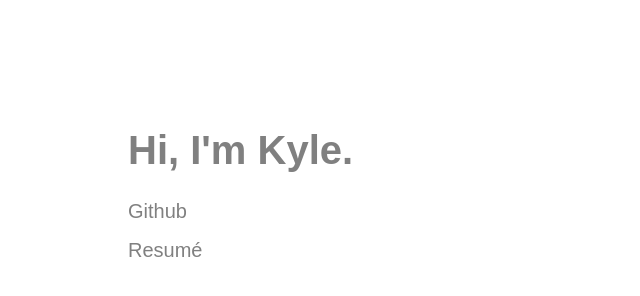
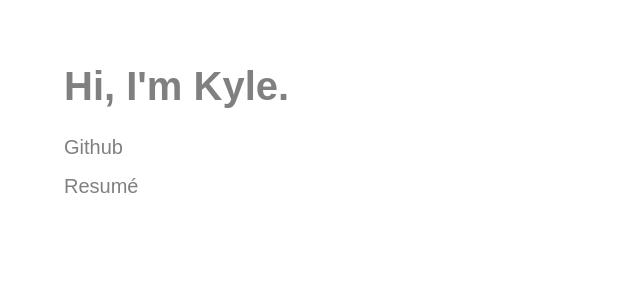
Before and after one commit to thisiskyle/thisiskyle.github.io, a plain HTML site: page index.html in a window 1280 px wide. Shown: the whole page, without its empty margins (0-640 px from the left). Drawn offline with Linux system fonts and the light colour scheme.

Commit message:
changing margin

```diff
--- a/css/index.css
+++ b/css/index.css
@@ -2,7 +2,7 @@ body {
     background-color: transparent;
     color: #000;
     font-family: "Calibri Light", sans-serif;
-    margin: 10%;
+    margin: 5%;
     top: 0;
     padding: 0;
     border: 0;
```
